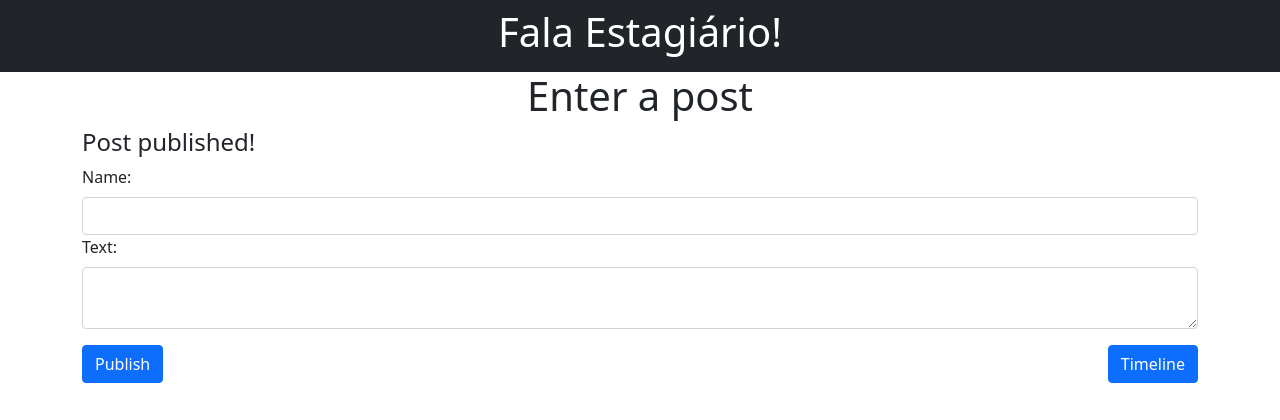
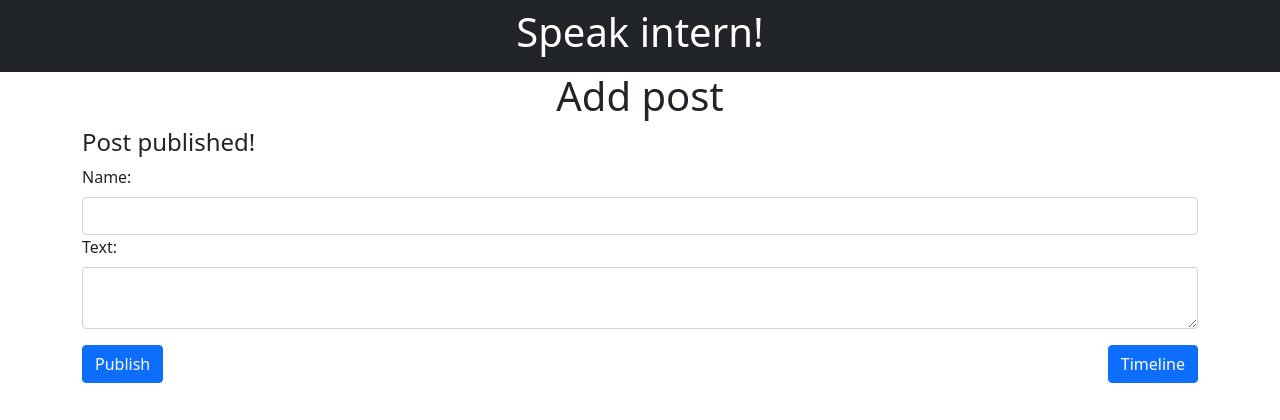
Before and after one commit to KolzzII/fala_estagiario, a Flask app: page /save in a window 1280 px wide. Shown: the top 420 px of the page. Run offline with Flask 2, Linux system fonts and the light colour scheme.

Commit message:
refact: change title

```diff
--- a/application/view/templates/add_post.html
+++ b/application/view/templates/add_post.html
@@ -1,7 +1,7 @@
 {% extends "base.html"%}
 {% block content %}
 <div class="container">
-    <h1 class="text-center">Enter a post</h1>
+    <h1 class="text-center">Add post</h1>
     {% if post_sent == True %}
         <h4>Post published!</h4>
     {% endif %}
--- a/application/view/templates/base.html
+++ b/application/view/templates/base.html
@@ -4,7 +4,7 @@
     <meta charset="UTF-8">
     <meta http-equiv="X-UA-Compatible" content="IE=edge">
     <meta name="viewport" content="width=device-width, initial-scale=1.0">
-    <title>Home</title>
+    <title>Speak - Intern</title>
     <link href="https://cdn.jsdelivr.net/npm/bootstrap@5.0.2/dist/css/bootstrap.min.css" rel="stylesheet"
     integrity="sha384-EVSTQN3/azprG1Anm3QDgpJLIm9Nao0Yz1ztcQTwFspd3yD65VohhpuuCOmLASjC" crossorigin="anonymous">
     <link rel="stylesheet" href="{{ url_for('static', filename='css/style.css') }}">
@@ -12,7 +12,7 @@
 <body>
     <div class="content">
         <nav class="navbar justify-content-center bg-dark">
-            <h1 class="text-white">Fala Estagiário!</h1>
+            <h1 class="text-white">Speak intern!</h1>
         </nav>
         {% block content %}
         {% endblock %}
```
